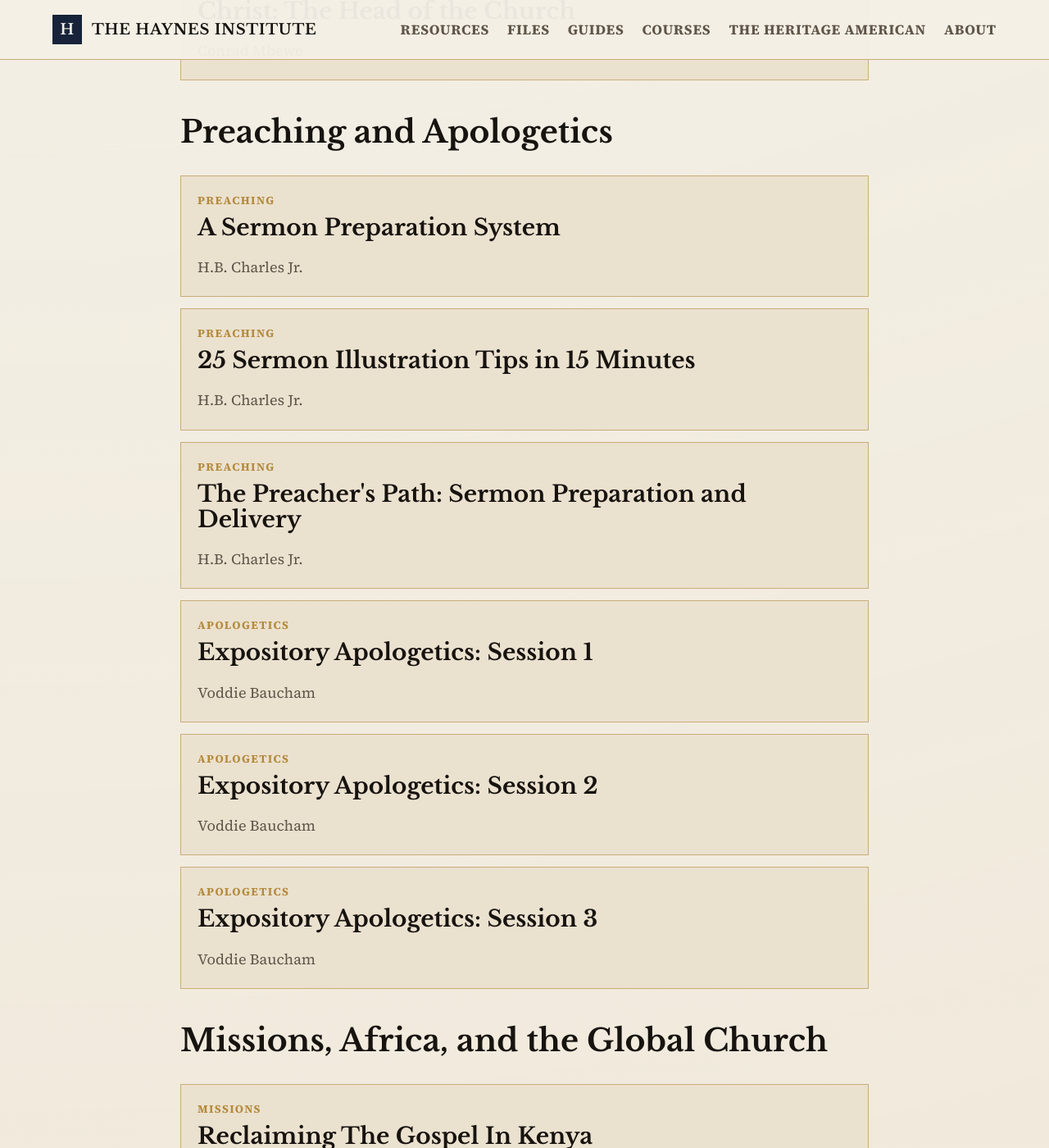
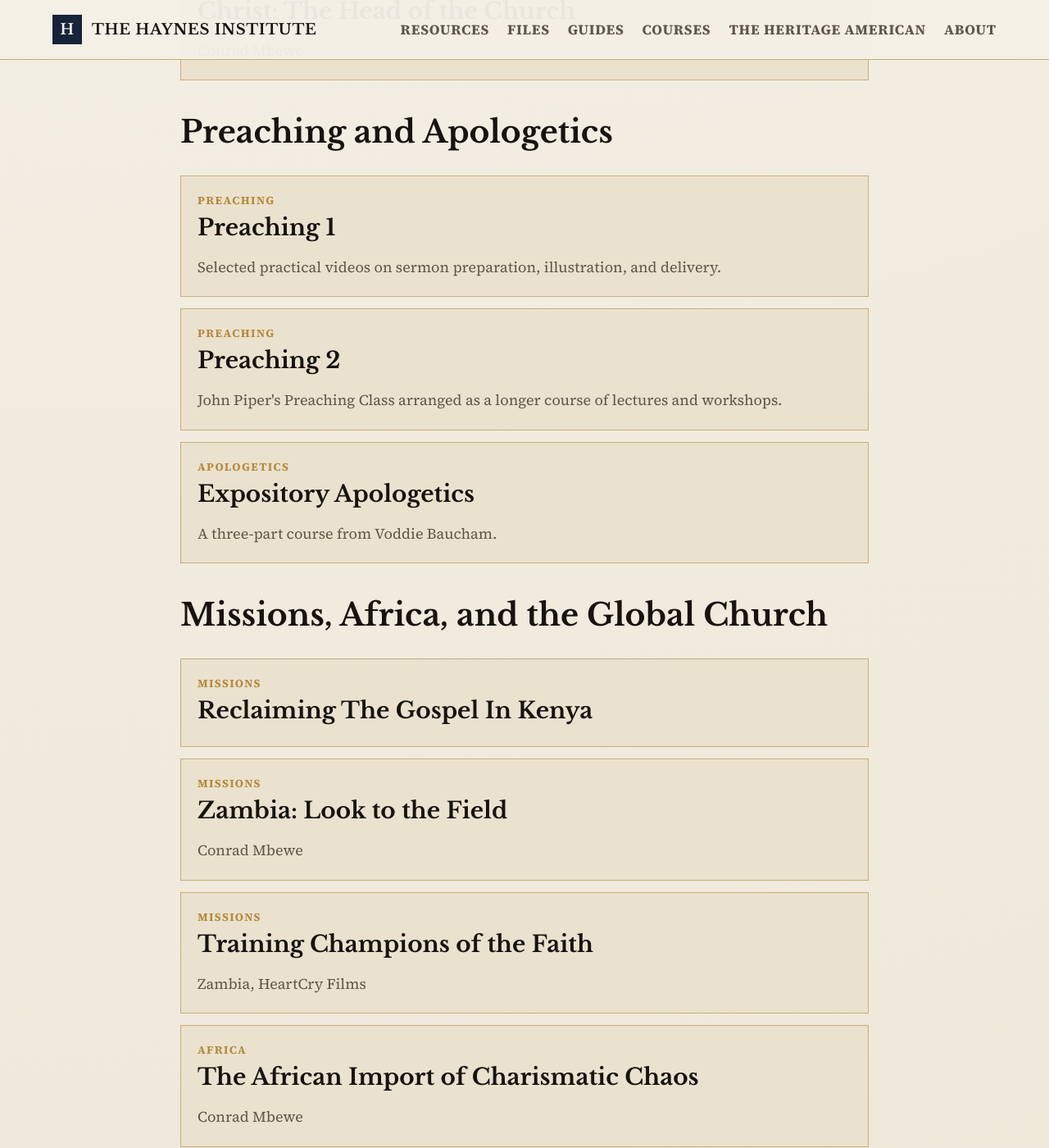
Before and after one commit to devguykyle/haynes-institute, a Jekyll site: the page built from videos.md, in a window 1280 px wide and 1400 px high, scrolled down 3220 px. Shown: the whole window at 82% size. Built offline with Jekyll 4.4.1, drawn with Linux system fonts in a browser that asks for light colours.

Commit message:
added more resources for preaching 1 and 2

```diff
--- a/videos.md
+++ b/videos.md
@@ -107,35 +107,20 @@ Selected video resources for doctrine, church life, preaching, apologetics, miss
 ## Preaching and Apologetics
 
 <div class="video-library">
-  <a class="video-card" href="https://www.youtube.com/watch?v=puARvKeYU1g">
+  <a class="video-card" href="{{ '/courses/preaching-1/' | relative_url }}">
     <span>Preaching</span>
-    <h2>A Sermon Preparation System</h2>
-    <p>H.B. Charles Jr.</p>
+    <h2>Preaching 1</h2>
+    <p>Selected practical videos on sermon preparation, illustration, and delivery.</p>
   </a>
-  <a class="video-card" href="https://www.youtube.com/watch?v=eYsauXn9gwU">
+  <a class="video-card" href="{{ '/courses/preaching-2/' | relative_url }}">
     <span>Preaching</span>
-    <h2>25 Sermon Illustration Tips in 15 Minutes</h2>
-    <p>H.B. Charles Jr.</p>
+    <h2>Preaching 2</h2>
+    <p>John Piper's Preaching Class arranged as a longer course of lectures and workshops.</p>
   </a>
-  <a class="video-card" href="https://www.youtube.com/watch?v=g6EVTk8twoA">
-    <span>Preaching</span>
-    <h2>The Preacher's Path: Sermon Preparation and Delivery</h2>
-    <p>H.B. Charles Jr.</p>
-  </a>
-  <a class="video-card" href="https://www.youtube.com/watch?v=rA-yKyxrLRg">
+  <a class="video-card" href="{{ '/courses/expository-apologetics/' | relative_url }}">
     <span>Apologetics</span>
-    <h2>Expository Apologetics: Session 1</h2>
-    <p>Voddie Baucham</p>
-  </a>
-  <a class="video-card" href="https://www.youtube.com/watch?v=HWDNbGJM-58">
-    <span>Apologetics</span>
-    <h2>Expository Apologetics: Session 2</h2>
-    <p>Voddie Baucham</p>
-  </a>
-  <a class="video-card" href="https://www.youtube.com/watch?v=LKkpUdCXm80">
-    <span>Apologetics</span>
-    <h2>Expository Apologetics: Session 3</h2>
-    <p>Voddie Baucham</p>
+    <h2>Expository Apologetics</h2>
+    <p>A three-part course from Voddie Baucham.</p>
   </a>
 </div>
 
```
Also changed, not shown: courses.md (+15 -0 lines), courses/expository-apologetics.md (added, +28 -0 lines), courses/preaching-1.md (added, +28 -0 lines), courses/preaching-2.md (added, +168 -0 lines).
